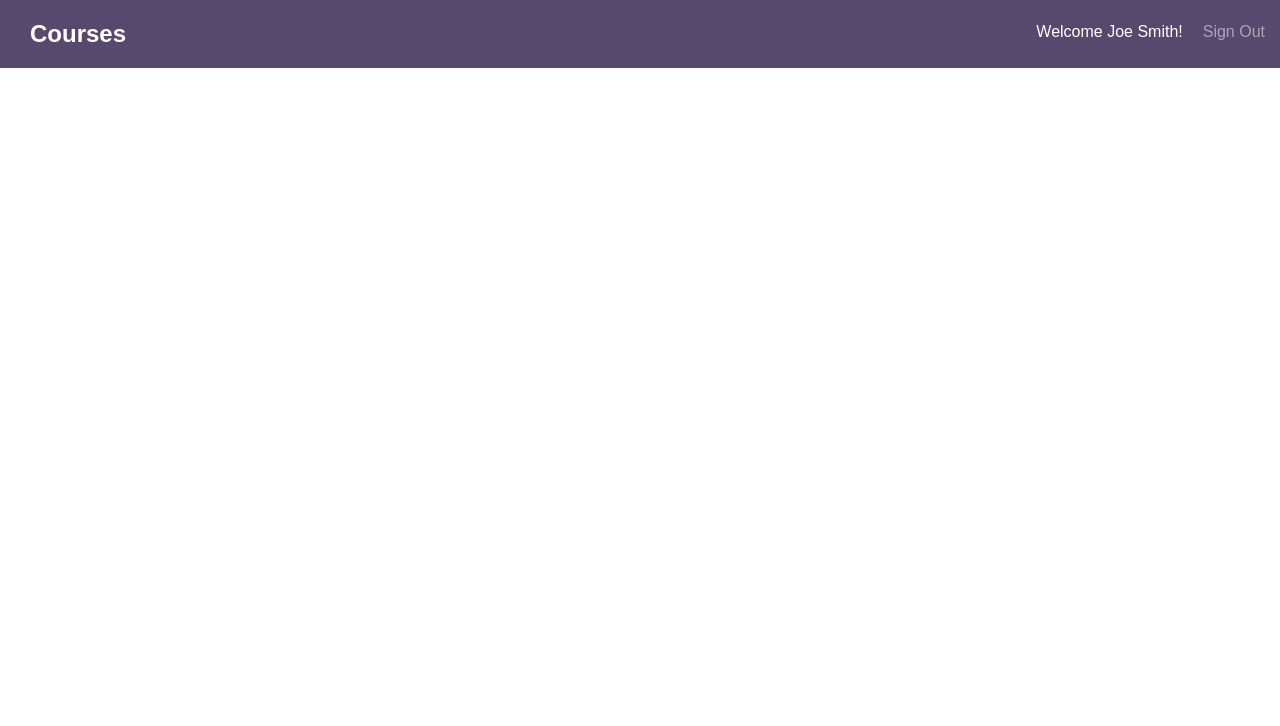
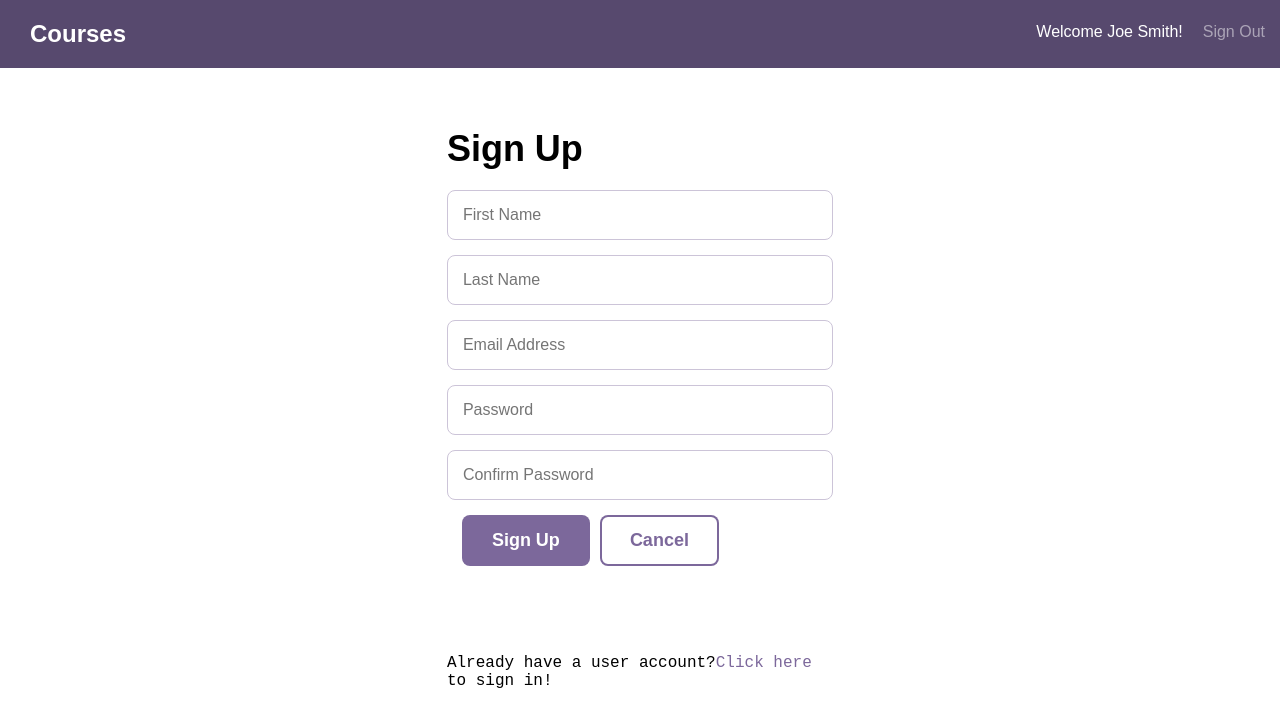
Before and after one commit to sniro84/FSJS-Techdegree-Project10-Full-Stack-App-with-React-and-a-REST-API, a React (Create React App) app in the folder client/: page /signup in a window 1280 px wide. Shown: the top 726 px of the page. Built offline with nearby package versions, Linux system fonts and the light colour scheme.

Commit message:
added routes and links

```diff
--- a/client/src/App.js
+++ b/client/src/App.js
@@ -1,15 +1,18 @@
 
 import React, {Component} from 'react';
-import {BrowserRouter, Route} from 'react-router-dom';
+import {BrowserRouter, Route, Redirect, Switch} from 'react-router-dom';
 
 import Header from './components/Header';
 import Courses from './components/Courses';
-
+import CourseDetail from './components/CourseDetail';
 import UserSignIn from './components/UserSignIn';
 import UserSignUp from './components/UserSignUp';
 import CreateCourse from './components/CreateCourse';
 import UpdateCourse from './components/UpdateCourse';
+import UserSignOut from './components/UserSignOut';
+import NotFound from './components/NotFound';
 import './global.css';
+
 
 class App extends Component {
 
@@ -23,15 +26,16 @@ class App extends Component {
         <div id="root">
           <div>
             <Header signedIn={this.signIn} />
-
-            <Route exact path="/" component={Courses}/>
-
-
-            {/* <UpdateCourse /> */}
-            {/* <CreateCourse /> */}
-            {/* <UserSignUp /> */}
-            {/* <UserSignIn /> */}
-            {/* <CourseDetail id="1"/>  */}
+            <Switch>
+              <Route exact path="/" component={Courses}/>
+              <Route path="/courses/create" component={CreateCourse} />
+              <Route path="/courses/:id/update" render={ (props) => < UpdateCourse {...props} /> } />
+              <Route path="/courses/:id" component={CourseDetail} />
+              <Route path="/signin" component={UserSignIn} />
+              <Route path="/signup" component={UserSignUp} />
+              <Route path="/signout" component={UserSignOut} />
+              <Route component={NotFound} />
+            </Switch>
           </div>
         </div>
       </BrowserRouter>
--- a/client/src/components/Header.js
+++ b/client/src/components/Header.js
@@ -1,4 +1,5 @@
 import React from 'react';
+import {Link} from 'react-router-dom';
 
 const Header = (props) => {
     if (props.signedIn()) {
@@ -8,7 +9,7 @@ const Header = (props) => {
                     <h1 className="header--logo">Courses</h1>
                     <nav>
                         <span>Welcome Joe Smith!</span>
-                        <a className="signout" href="index.html">Sign Out</a>
+                        <Link className="signout" to="/">Sign Out</Link>
                     </nav>
                 </div>
             </div>
@@ -20,8 +21,8 @@ const Header = (props) => {
                 <div className="bounds">
                     <h1 className="header--logo">Courses</h1>
                     <nav>
-                        <a className="signup" href="sign-up.html">Sign Up</a>
-                        <a className="signin" href="sign-in.html">Sign In</a>
+                        <Link className="signup" to="/signup">Sign Up</Link>
+                        <Link className="signin" to="/signin">Sign In</Link>
                     </nav>
                 </div>
             </div>
--- /dev/null
+++ b/client/src/components/NotFound.js
@@ -0,0 +1,11 @@
+import React from 'react';
+
+const NotFound = (props) => {
+    return(
+        <div>
+            <h2>Page Not Found</h2>
+        </div>
+    );
+}
+
+export default NotFound;
--- a/client/src/components/UpdateCourse.js
+++ b/client/src/components/UpdateCourse.js
@@ -1,7 +1,19 @@
 import React,{Component} from 'react';
+import {Redirect} from 'react-router-dom';
 
 class UpdateCourse extends Component {
+
+    handleCancelEvent = (e) => {
+        e.preventDefault();
+        return <Redirect to={`/courses/${this.props.location.state.id}`}/>;
+    }
+
     render () {
+        const {title,description,estimatedTime,materialsNeeded} = this.props.location.state;
+        console.log(title);
+        console.log(description);
+        console.log(estimatedTime);
+        console.log(materialsNeeded);
         return (
             <div className="bounds course--detail">
                 <h1>Update Course</h1>
@@ -17,7 +29,7 @@ class UpdateCourse extends Component {
                                         type="text"
                                         className="input-title course--title--input"
                                         placeholder="Course title..."
-                                        value="Build a Basic Bookcase"
+                                        value={title}
                                     />
                                 </div>
                                 <p>By Joe Smith</p>
@@ -25,7 +37,7 @@ class UpdateCourse extends Component {
                             <div className="course--description">
                                 <div>
                                     <textarea id="description" name="description" className="" placeholder="Course description...">
-                                        This is the course decription.
+                                        {description}
                                     </textarea>
                                 </div>
                             </div>
@@ -42,7 +54,7 @@ class UpdateCourse extends Component {
                                                 type="text"
                                                 className="course--time--input"
                                                 placeholder="Hours"
-                                                value="14 hours"
+                                                value={estimatedTime}
                                             />
                                         </div>
                                     </li>
@@ -50,7 +62,7 @@ class UpdateCourse extends Component {
                                         <h4>Materials Needed</h4>
                                         <div>
                                             <textarea id="materialsNeeded" name="materialsNeeded" className="" placeholder="List materials...">
-                                                These are the materials needed
+                                                {materialsNeeded}
                                             </textarea>
                                         </div>
                                     </li>
@@ -59,7 +71,7 @@ class UpdateCourse extends Component {
                         </div>
                         <div className="grid-100 pad-bottom">
                             <button className="button" type="submit">Update Course</button>
-                            <button className="button button-secondary" onclick="event.preventDefault(); location.href='course-detail.html';">Cancel</button>
+                            <button className="button button-secondary" onClick={this.handleCancelEvent} >Cancel</button>
                         </div>
                     </form>
                 </div>
--- a/client/src/components/UserSignIn.js
+++ b/client/src/components/UserSignIn.js
@@ -1,4 +1,5 @@
 import React, {Component} from 'react';
+import {Link} from 'react-router-dom';
 
 class UserSignIn extends Component {
 
@@ -58,7 +59,7 @@ class UserSignIn extends Component {
                 <p>&nbsp;</p>
                 <p>
                     Don't have a user account?
-                    <a href="sign-up.html">Click here</a> to sign up!
+                    <Link to="/signup">Click here</Link> to sign up!
                 </p>
                 </div>
             </div>
--- a/client/src/components/UserSignOut.js
+++ b/client/src/components/UserSignOut.js
@@ -1,8 +1,10 @@
 import React from 'react';
+import {Redirect} from 'react-router-dom';
 
 const UserSignOut = (props) => {
     return(
-        // redirects to default route
+        // sign out user
+        <Redirect to="/" />
     );
 }
 
--- a/client/src/components/UserSignUp.js
+++ b/client/src/components/UserSignUp.js
@@ -1,10 +1,11 @@
 import React,{Component} from 'react';
+import {Link} from 'react-router-dom';
 
 class UserSignUp extends Component {
     render() {
         return (
-            <div class="bounds">
-                <div class="grid-33 centered signin">
+            <div className="bounds">
+                <div className="grid-33 centered signin">
                     <h1>Sign Up</h1>
                     <div>
                         <form>
@@ -13,7 +14,7 @@ class UserSignUp extends Component {
                                     id="firstName"
                                     name="firstName"
                                     type="text"
-                                    class=""
+                                    className=""
                                     placeholder="First Name"
                                     value=""
                                  />
@@ -23,7 +24,7 @@ class UserSignUp extends Component {
                                     id="lastName"
                                     name="lastName"
                                     type="text"
-                                    class=""
+                                    className=""
                                     placeholder="Last Name"
                                     value=""
                                 />
@@ -33,7 +34,7 @@ class UserSignUp extends Component {
                                     id="emailAddress"
                                     name="emailAddress"
                                     type="text"
-                                    class=""
+                                    className=""
                                     placeholder="Email Address"
                                     value=""
                                 />
@@ -43,7 +44,7 @@ class UserSignUp extends Component {
                                     id="password"
                                     name="password"
                                     type="password"
-                                    class=""
+                                    className=""
                                     placeholder="Password"
                                     value=""
                                 />
@@ -53,19 +54,19 @@ class UserSignUp extends Component {
                                     id="confirmPassword"
                                     name="confirmPassword"
                                     type="password"
-                                    class=""
+                                    className=""
                                     placeholder="Confirm Password"
                                     value=""
                                 />
                             </div>
-                            <div class="grid-100 pad-bottom">
-                                <button class="button" type="submit">Sign Up</button>
-                                <button class="button button-secondary" >Cancel</button></div>
+                            <div className="grid-100 pad-bottom">
+                                <button className="button" type="submit">Sign Up</button>
+                                <button className="button button-secondary" >Cancel</button></div>
                         </form>
                     </div>
                 <p>&nbsp;</p>
                 <p>Already have a user account?
-                    <a href="sign-in.html">Click here</a> to sign in!
+                    <Link to="/signin">Click here</Link> to sign in!
                 </p>
                 </div>
             </div>
```
Also changed, not shown: client/src/components/CourseDetail.js (+19 -23 lines), client/src/components/Courses.js (+5 -4 lines).
